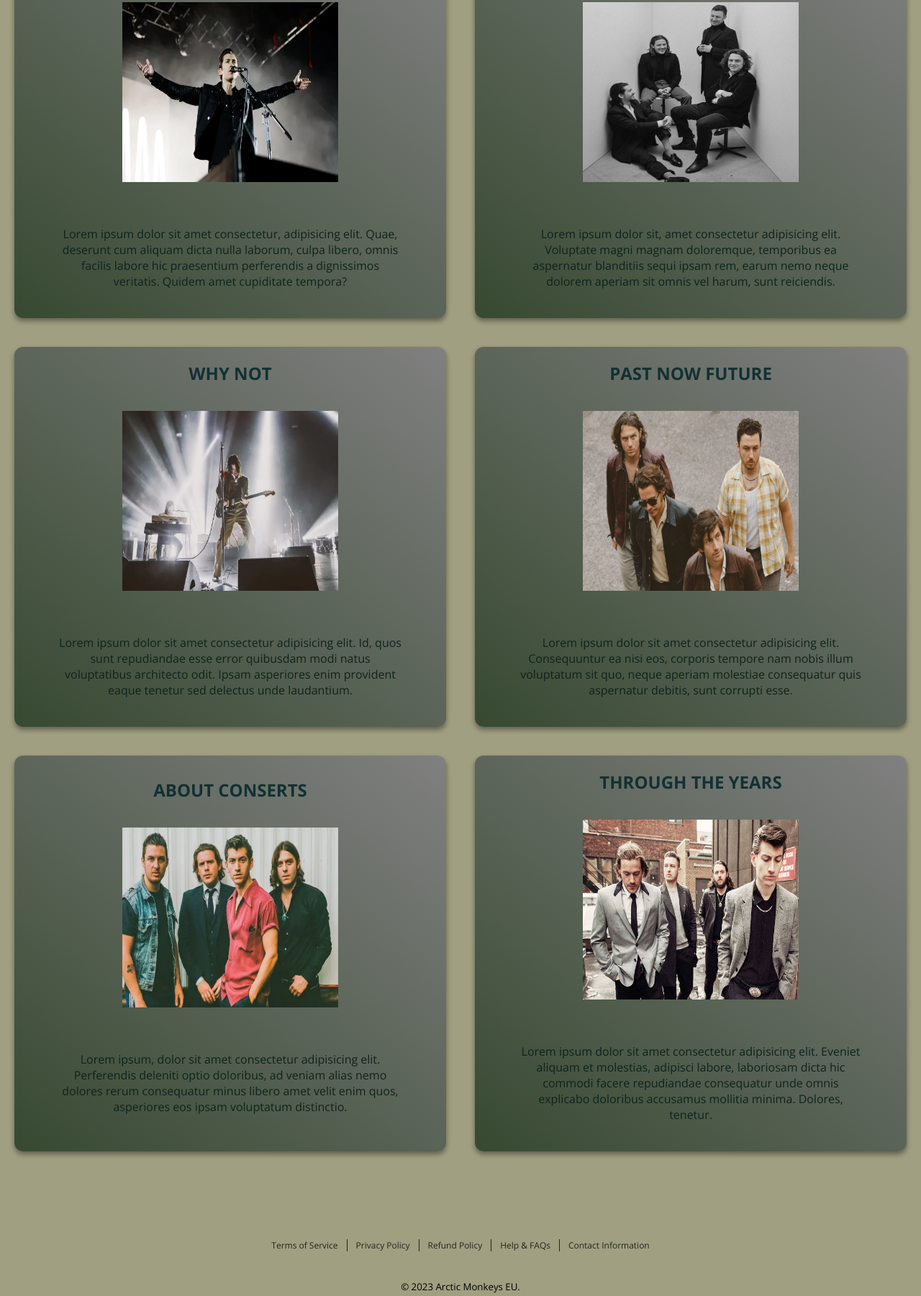
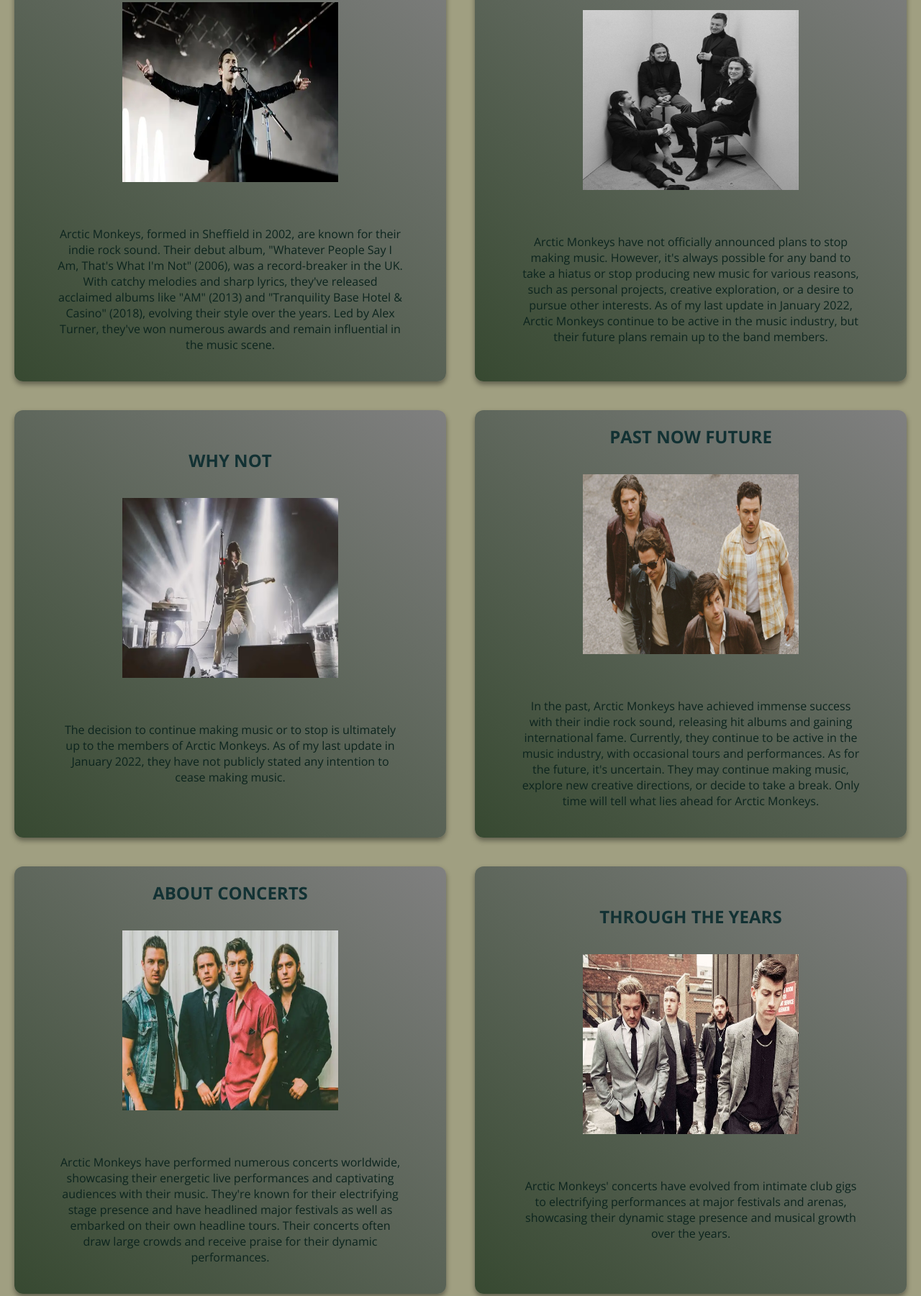
Before and after one commit to Rakesh-082/Music_Band_Website, a website with bundled scripts: page blog.html in a window 1280 px wide. Shown: the part 851-2652 px from the top of the page at 72% size. Built offline with nearby package versions, Linux system fonts and the light colour scheme; a web font is replaced by a local one.

Commit message:
second commit

```diff
--- a/blog.html
+++ b/blog.html
@@ -59,9 +59,7 @@
                             <div class="wrapper__cards__card--image"><img src="./assets/pics/blogPic1.jpg" alt=""
                                     data-aos="zoom-in"></div>
                             <div class="wrapper__cards__card--content">
-                                <p>Lorem ipsum dolor sit amet consectetur adipisicing elit. Ducimus cumque reiciendis
-                                    excepturi soluta labore mollitia amet illum quod blanditiis! Consectetur animi non
-                                    illum est consequuntur, iure cum unde modi adipisci?</p>
+                                <p>As of my last update in January 2022, Arctic Monkeys were primarily known for their indie rock sound, characterized by catchy melodies, sharp lyrics, and energetic guitar-driven music.</p>
                             </div>
                             <div class="wrapper__cards__card--options">
                                 <i class="fa-solid fa-pen"></i>
@@ -77,9 +75,7 @@
                                     data-aos="zoom-in">
                             </div>
                             <div class="wrapper__cards__card--content">
-                                <p>Lorem ipsum dolor sit, amet consectetur adipisicing elit. Doloremque exercitationem
-                                    nobis quasi veniam animi blanditiis recusandae asperiores rem vitae tempore expedita
-                                    eligendi, quaerat earum vel in alias incidunt nam tenetur?</p>
+                                <p>Arctic Monkeys' "fabulous" moment was their explosive rise to fame with their debut album "Whatever People Say I Am, That's What I'm Not" in 2006, making them instant stars in the indie rock scene.</p>
                             </div>
                             <div class="wrapper__cards__card--options">
                                 <i class="fa-solid fa-pen"></i>
@@ -95,9 +91,7 @@
                                     data-aos="zoom-in">
                             </div>
                             <div class="wrapper__cards__card--content">
-                                <p>Lorem ipsum dolor sit amet consectetur, adipisicing elit. Quae, deserunt cum aliquam
-                                    dicta nulla laborum, culpa libero, omnis facilis labore hic praesentium perferendis
-                                    a dignissimos veritatis. Quidem amet cupiditate tempora?</p>
+                                <p>Arctic Monkeys, formed in Sheffield in 2002, are known for their indie rock sound. Their debut album, "Whatever People Say I Am, That's What I'm Not" (2006), was a record-breaker in the UK. With catchy melodies and sharp lyrics, they've released acclaimed albums like "AM" (2013) and "Tranquility Base Hotel & Casino" (2018), evolving their style over the years. Led by Alex Turner, they've won numerous awards and remain influential in the music scene.</p>
                             </div>
                             <div class="wrapper__cards__card--options">
                                 <i class="fa-solid fa-pen"></i>
@@ -113,9 +107,7 @@
                                     data-aos="zoom-in">
                             </div>
                             <div class="wrapper__cards__card--content">
-                                <p>Lorem ipsum dolor sit, amet consectetur adipisicing elit. Voluptate magni magnam
-                                    doloremque, temporibus ea aspernatur blanditiis sequi ipsam rem, earum nemo neque
-                                    dolorem aperiam sit omnis vel harum, sunt reiciendis.</p>
+                                <p>Arctic Monkeys have not officially announced plans to stop making music. However, it's always possible for any band to take a hiatus or stop producing new music for various reasons, such as personal projects, creative exploration, or a desire to pursue other interests. As of my last update in January 2022, Arctic Monkeys continue to be active in the music industry, but their future plans remain up to the band members.</p>
                             </div>
                             <div class="wrapper__cards__card--options">
                                 <i class="fa-solid fa-pen"></i>
@@ -131,9 +123,7 @@
                                     data-aos="zoom-in">
                             </div>
                             <div class="wrapper__cards__card--content">
-                                <p>Lorem ipsum dolor sit amet consectetur adipisicing elit. Id, quos sunt repudiandae
-                                    esse error quibusdam modi natus voluptatibus architecto odit. Ipsam asperiores enim
-                                    provident eaque tenetur sed delectus unde laudantium.</p>
+                                <p>The decision to continue making music or to stop is ultimately up to the members of Arctic Monkeys. As of my last update in January 2022, they have not publicly stated any intention to cease making music.</p>
                             </div>
                             <div class="wrapper__cards__card--options">
                                 <i class="fa-solid fa-pen"></i>
@@ -148,9 +138,7 @@
                             <div class="wrapper__cards__card--image"><img src="./assets/pics/blogPic6.jpg" alt=""
                                     data-aos="zoom-in"></div>
                             <div class="wrapper__cards__card--content">
-                                <p>Lorem ipsum dolor sit amet consectetur adipisicing elit. Consequuntur ea nisi eos,
-                                    corporis tempore nam nobis illum voluptatum sit quo, neque aperiam molestiae
-                                    consequatur quis aspernatur debitis, sunt corrupti esse.</p>
+                                <p>In the past, Arctic Monkeys have achieved immense success with their indie rock sound, releasing hit albums and gaining international fame. Currently, they continue to be active in the music industry, with occasional tours and performances. As for the future, it's uncertain. They may continue making music, explore new creative directions, or decide to take a break. Only time will tell what lies ahead for Arctic Monkeys.</p>
                             </div>
                             <div class="wrapper__cards__card--options">
                                 <i class="fa-solid fa-pen"></i>
@@ -160,15 +148,13 @@
                         </div>
                         <div class="wrapper__cards__card" data-aos="fade-right">
                             <div class="wrapper__cards__card--title">
-                                <h2>ABOUT CONSERTS</h2>
+                                <h2>ABOUT CONCERTS</h2>
                             </div>
                             <div class="wrapper__cards__card--image"><img src="./assets/pics/blogPic7.webp" alt=""
                                     data-aos="zoom-in">
                             </div>
                             <div class="wrapper__cards__card--content">
-                                <p>Lorem ipsum, dolor sit amet consectetur adipisicing elit. Perferendis deleniti optio
-                                    doloribus, ad veniam alias nemo dolores rerum consequatur minus libero amet velit
-                                    enim quos, asperiores eos ipsam voluptatum distinctio.</p>
+                                <p>Arctic Monkeys have performed numerous concerts worldwide, showcasing their energetic live performances and captivating audiences with their music. They're known for their electrifying stage presence and have headlined major festivals as well as embarked on their own headline tours. Their concerts often draw large crowds and receive praise for their dynamic performances.</p>
                             </div>
                             <div class="wrapper__cards__card--options">
                                 <i class="fa-solid fa-pen"></i>
@@ -183,10 +169,7 @@
                             <div class="wrapper__cards__card--image"><img src="./assets/pics/blogPic8.jpg" alt=""
                                     data-aos="zoom-in"></div>
                             <div class="wrapper__cards__card--content">
-                                <p>Lorem ipsum dolor sit amet consectetur adipisicing elit. Eveniet aliquam et
-                                    molestias, adipisci labore, laboriosam dicta hic commodi facere repudiandae
-                                    consequatur unde omnis explicabo doloribus accusamus mollitia minima. Dolores,
-                                    tenetur.</p>
+                                <p>Arctic Monkeys' concerts have evolved from intimate club gigs to electrifying performances at major festivals and arenas, showcasing their dynamic stage presence and musical growth over the years.</p>
                             </div>
                             <div class="wrapper__cards__card--options">
                                 <i class="fa-solid fa-pen"></i>
```
